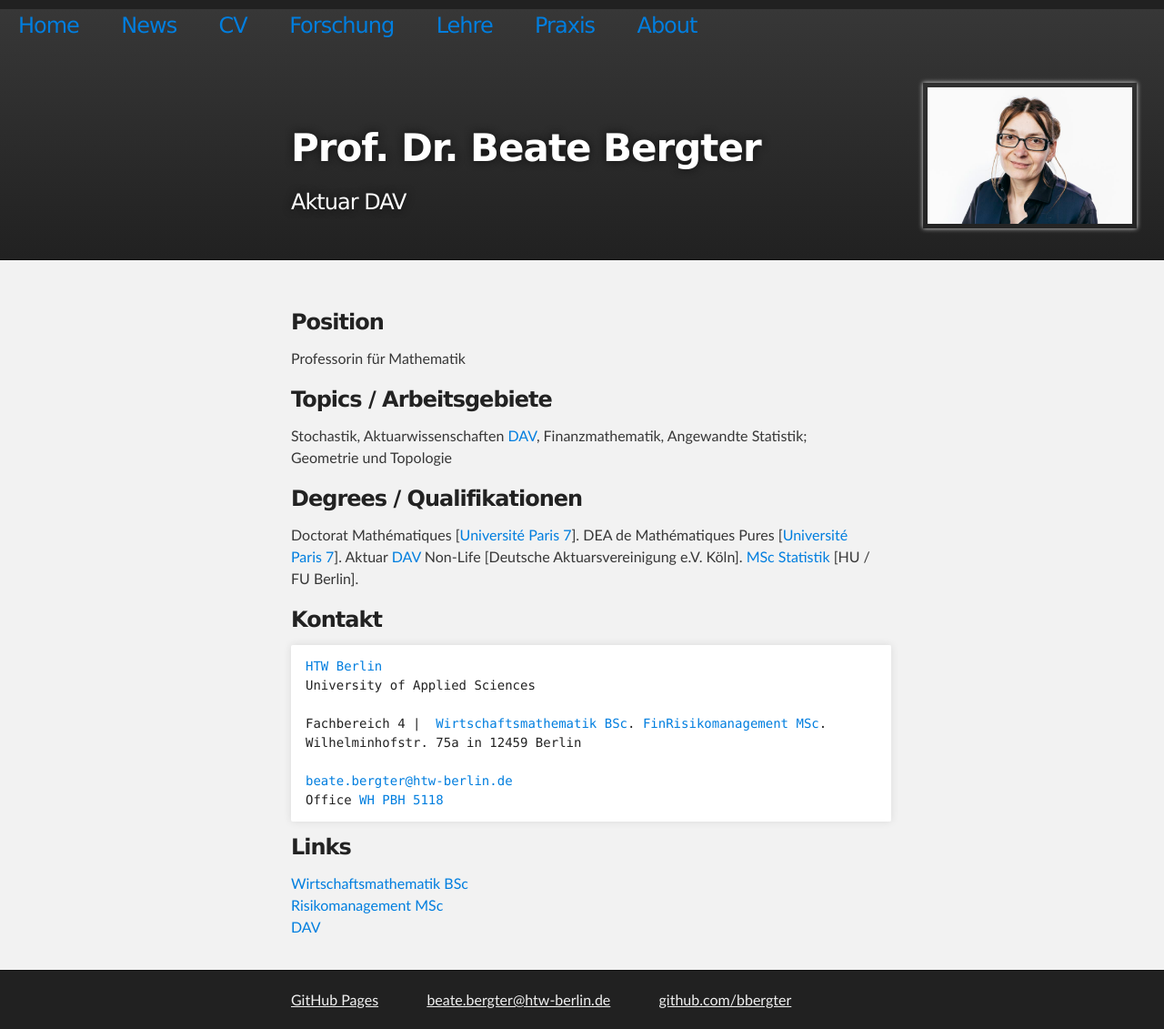
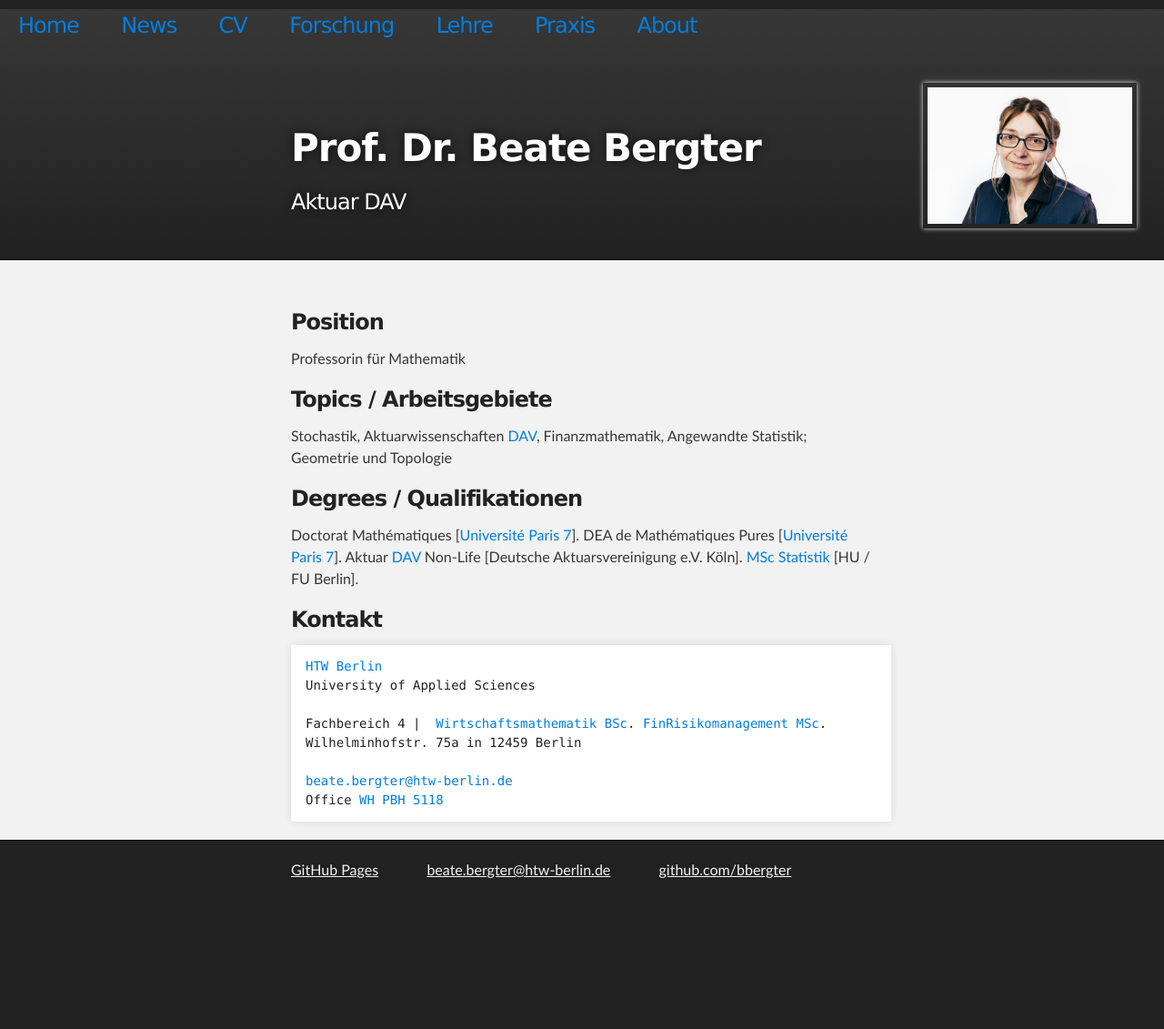
Before and after one commit to bbergter/bbergter, a Jekyll site: the page index.html, which Jekyll copies as it is, in a window 1280 px wide. Shown: the whole page at 91% size. Built offline with Jekyll 4.4.1, drawn with Linux system fonts in a browser that asks for light colours; after the commit the page ends 988 px from its top, so only the background shows below that.

Commit message:
Update index.html

```diff
--- a/index.html
+++ b/index.html
@@ -82,10 +82,6 @@ Office <a href="http://youtu.be/cewuqc1zl4g" title="PBH" target="_blank">WH PBH
 </code></pre>
 
 
-<h3>Links</h3>
-<p><a href="http://wm.htw-berlin.de/" target="_blank">Wirtschaftsmathematik BSc</a><br>
-<a href="http://finrisk.htw-berlin.de/" target="_blank">Risikomanagement MSc</a><br>
-<a href="http://aktuar.de/" target="_blank">DAV</a></p>
 
 
 
```
